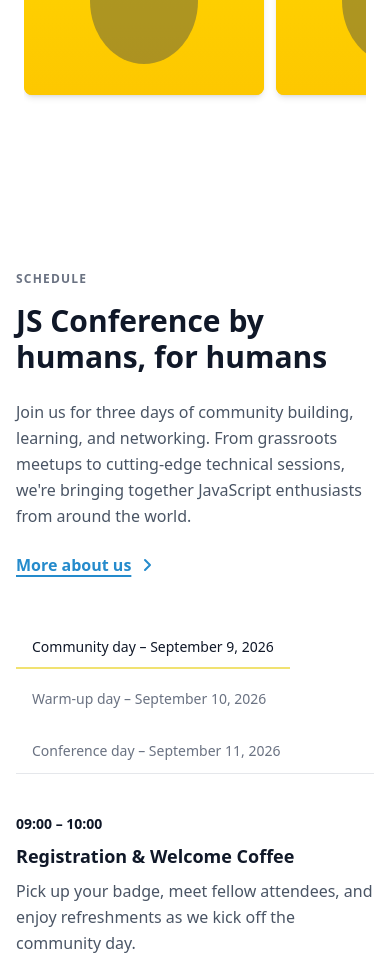
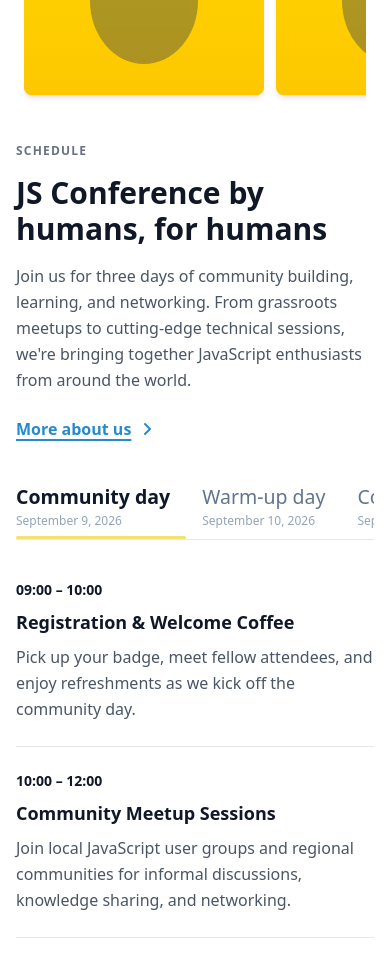
Before and after one commit to zurich-js/zurichjs-conf, a Next.js app: page / in a window 390 px wide. Shown: the part 819-1784 px from the top of the page. Built offline with nearby package versions, Linux system fonts and the light colour scheme.

Commit message:
mobile schedule fixes

```diff
--- a/src/components/atoms/index.ts
+++ b/src/components/atoms/index.ts
@@ -18,8 +18,8 @@ export { Separator } from './Separator';
 
 export type { LogoProps } from './Logo';
 export type { ButtonProps, ButtonVariant, ButtonSize } from './Button';
-export type { HeadingProps, HeadingLevel } from './Heading';
-export type { KickerProps } from './Kicker';
+export type { HeadingProps, HeadingLevel, HeadingVariant } from './Heading';
+export type { KickerProps, KickerVariant } from './Kicker';
 export type { StatProps } from './Stat';
 export type { IconButtonProps } from './IconButton';
 export type { LinkTextProps } from './LinkText';
--- a/src/components/molecules/DayTabs.tsx
+++ b/src/components/molecules/DayTabs.tsx
@@ -1,5 +1,6 @@
-import React, { useRef, KeyboardEvent } from 'react';
-import { Tab } from '@/components/atoms/Tab';
+import React, { useRef, useEffect, useState, KeyboardEvent } from 'react';
+import { usePrefersReducedMotion } from '@/hooks/usePrefersReducedMotion';
+import { colors } from '@/styles/tokens';
 
 export interface DayTab {
   id: string;
@@ -11,21 +12,111 @@ export interface DayTabsProps {
   tabs: DayTab[];
   activeTab: string;
   onTabChange: (tabId: string) => void;
+  className?: string;
 }
 
 /**
  * DayTabs molecule component
- * Accessible tab list with keyboard navigation
- * Displays tabs for different conference days
+ * Accessible tab list with keyboard navigation and animated indicator
+ * Responsive: horizontal scroll on mobile, single row on desktop
  */
 export const DayTabs: React.FC<DayTabsProps> = ({
   tabs,
   activeTab,
   onTabChange,
+  className = '',
 }) => {
-  const tabListRef = useRef<HTMLDivElement>(null);
+  const containerRef = useRef<HTMLDivElement>(null);
+  const tabRefs = useRef<Map<string, HTMLButtonElement>>(new Map());
+  const [indicatorStyle, setIndicatorStyle] = useState({ left: 0, width: 0 });
+  const [liveRegionText, setLiveRegionText] = useState('');
+  const prefersReducedMotion = usePrefersReducedMotion();
 
-  const handleKeyDown = (e: KeyboardEvent<HTMLDivElement>, currentIndex: number) => {
+  // Update indicator position when active tab changes
+  useEffect(() => {
+    const activeTabElement = tabRefs.current.get(activeTab);
+    if (!activeTabElement || !containerRef.current) return;
+
+    const updatePosition = () => {
+      if (!activeTabElement || !containerRef.current) return;
+
+      const wrapperDiv = containerRef.current.querySelector('[role="tablist"]') as HTMLElement;
+      if (!wrapperDiv) return;
+
+      const wrapperRect = wrapperDiv.getBoundingClientRect();
+      const tabRect = activeTabElement.getBoundingClientRect();
+
+      setIndicatorStyle({
+        left: tabRect.left - wrapperRect.left,
+        width: tabRect.width,
+      });
+    };
+
+    // Initial position update
+    updatePosition();
+
+    // Scroll active tab into view on mobile - align to left edge
+    if (window.innerWidth < 640) {
+      const scrollContainer = containerRef.current.querySelector('.overflow-x-auto') as HTMLElement;
+      if (scrollContainer) {
+        const tabLeft = activeTabElement.offsetLeft;
+
+        // Scroll so active tab is at the left edge
+        scrollContainer.scrollTo({
+          left: tabLeft,
+          behavior: prefersReducedMotion ? 'auto' : 'smooth',
+        });
+
+        // Update position after scroll
+        setTimeout(updatePosition, prefersReducedMotion ? 0 : 200);
+      }
+    }
+
+    // Update aria-live region
+    const activeTabData = tabs.find((tab) => tab.id === activeTab);
+    if (activeTabData) {
+      setLiveRegionText(`${activeTabData.label}, ${activeTabData.date}, selected`);
+    }
+  }, [activeTab, tabs, prefersReducedMotion]);
+
+  // Handle resize and recompute indicator position
+  useEffect(() => {
+    const updateIndicator = () => {
+      if (!containerRef.current) return;
+
+      // Recompute indicator position
+      const activeTabElement = tabRefs.current.get(activeTab);
+      if (activeTabElement && containerRef.current) {
+        const wrapperDiv = containerRef.current.querySelector('[role="tablist"]') as HTMLElement;
+        if (!wrapperDiv) return;
+
+        const wrapperRect = wrapperDiv.getBoundingClientRect();
+        const tabRect = activeTabElement.getBoundingClientRect();
+
+        setIndicatorStyle({
+          left: tabRect.left - wrapperRect.left,
+          width: tabRect.width,
+        });
+      }
+    };
+
+    updateIndicator();
+
+    const resizeObserver = new ResizeObserver(updateIndicator);
+    if (containerRef.current) {
+      resizeObserver.observe(containerRef.current);
+    }
+
+    window.addEventListener('resize', updateIndicator);
+
+    return () => {
+      resizeObserver.disconnect();
+      window.removeEventListener('resize', updateIndicator);
+    };
+  }, [activeTab]);
+
+  // Keyboard navigation
+  const handleKeyDown = (e: KeyboardEvent<HTMLButtonElement>, currentIndex: number) => {
     let targetIndex = currentIndex;
 
     switch (e.key) {
@@ -45,34 +136,123 @@ export const DayTabs: React.FC<DayTabsProps> = ({
         e.preventDefault();
         targetIndex = tabs.length - 1;
         break;
+      case 'Enter':
+      case ' ':
+        e.preventDefault();
+        onTabChange(tabs[currentIndex].id);
+        return;
       default:
         return;
     }
 
-    onTabChange(tabs[targetIndex].id);
+    const targetTab = tabs[targetIndex];
+    const targetElement = tabRefs.current.get(targetTab.id);
+    if (targetElement) {
+      targetElement.focus();
+      onTabChange(targetTab.id);
+    }
   };
 
   return (
     <div
-      ref={tabListRef}
-      role="tablist"
-      aria-label="Conference schedule by day"
-      className="flex flex-wrap gap-2 sm:gap-0 border-b border-gray-200"
-      onKeyDown={(e) => {
-        const currentIndex = tabs.findIndex((tab) => tab.id === activeTab);
-        handleKeyDown(e, currentIndex);
-      }}
+      ref={containerRef}
+      className={className}
+      style={
+        {
+          '--brandAccent': colors.brand.primary,
+          '--brandPrimary': colors.brand.primary,
+          '--textMuted': colors.text.muted,
+        } as React.CSSProperties
+      }
     >
-      {tabs.map((tab, index) => (
-        <Tab
-          key={tab.id}
-          id={tab.id}
-          label={`${tab.label} – ${tab.date}`}
-          isActive={activeTab === tab.id}
-          onClick={onTabChange}
-          index={index}
+      {/* Wrapper with bottom border (grey line) */}
+      <div className="relative border-b border-slate-200">
+        {/* Scrollable container */}
+        <div className="relative overflow-x-auto sm:overflow-visible -mb-px scrollbar-hide">
+          {/* Tabs row - left aligned */}
+          <div
+            role="tablist"
+            aria-label="Conference schedule by day"
+            className="relative flex items-end"
+          >
+            {tabs.map((tab, index) => {
+              const isActive = activeTab === tab.id;
+              const isFirst = index === 0;
+              return (
+                <button
+                  key={tab.id}
+                  ref={(el) => {
+                    if (el) {
+                      tabRefs.current.set(tab.id, el);
+                    } else {
+                      tabRefs.current.delete(tab.id);
+                    }
+                  }}
+                  role="tab"
+                  id={`tab-${tab.id}`}
+                  aria-selected={isActive}
+                  aria-controls={`tabpanel-${tab.id}`}
+                  tabIndex={isActive ? 0 : -1}
+                  onClick={() => onTabChange(tab.id)}
+                  onKeyDown={(e) => handleKeyDown(e, index)}
+                  className={`group relative shrink-0 py-3 outline-none min-h-[44px] flex flex-col items-start justify-center focus-visible:ring-2 focus-visible:ring-[color:var(--brandAccent)]/40 focus-visible:ring-offset-2 focus-visible:ring-offset-white rounded-t-md transition-colors touch-manipulation ${
+                    isFirst ? 'pl-0 pr-4 sm:pr-4' : 'px-4 sm:px-4'
+                  }`}
+                  style={{
+                    WebkitTapHighlightColor: 'transparent',
+                  }}
+                >
+                  {/* Title */}
+                  <span
+                    className={`block leading-tight whitespace-nowrap transition-colors ${
+                      isActive
+                        ? 'font-semibold text-slate-900'
+                        : 'font-medium text-slate-500 group-hover:text-slate-700 group-active:text-slate-900'
+                    }`}
+                    style={{
+                      fontSize: 'clamp(18px, 5vw, 24px)',
+                    }}
+                  >
+                    {tab.label}
+                  </span>
+
+                  {/* Date sublabel */}
+                  <span
+                    className="mt-1 block whitespace-nowrap text-[color:var(--textMuted)] leading-tight"
+                    style={{
+                      fontSize: 'clamp(12px, 3vw, 12px)',
+                    }}
+                  >
+                    {tab.date}
+                  </span>
+                </button>
+              );
+            })}
+          </div>
+        </div>
+
+        {/* Animated yellow indicator bar */}
+        <div
+          className="absolute bottom-0 h-[3px] rounded-full bg-[color:var(--brandAccent)] pointer-events-none"
+          style={{
+            left: `${indicatorStyle.left}px`,
+            width: `${indicatorStyle.width}px`,
+            transition: prefersReducedMotion
+              ? 'none'
+              : 'left 160ms ease-out, width 160ms ease-out',
+          }}
         />
-      ))}
+      </div>
+
+      {/* Aria-live region for screen readers */}
+      <div
+        role="status"
+        aria-live="polite"
+        aria-atomic="true"
+        className="sr-only"
+      >
+        {liveRegionText}
+      </div>
     </div>
   );
 };
--- a/src/components/organisms/Hero.tsx
+++ b/src/components/organisms/Hero.tsx
@@ -143,9 +143,6 @@ export const Hero: React.FC<HeroProps> = ({
           <SpeakerGrid speakers={speakers} />
         </DiagonalSection>
       </div>
-
-      {/* White section below (to show the diagonal effect) */}
-      <div className="relative bg-white h-32 md:h-48" />
     </section>
   );
 };
--- a/src/components/organisms/ScheduleSection.tsx
+++ b/src/components/organisms/ScheduleSection.tsx
@@ -50,21 +50,22 @@ export const ScheduleSection: React.FC<ScheduleSectionProps> = ({
     <section className="relative bg-white">
       {/* Main content */}
       <div className="container mx-auto px-4 sm:px-6 lg:px-8 pt-8 md:pt-12 lg:pt-16 pb-16 md:pb-24 lg:pb-32">
-        <div className="grid grid-cols-1 lg:grid-cols-2 gap-12 lg:gap-16">
+        <div className="grid grid-cols-1 lg:grid-cols-[1fr_1.75fr] gap-8 lg:gap-12 xl:gap-16">
           {/* Left column: Title and description */}
-          <div className="flex flex-col justify-start">
-            <Kicker className="text-gray-500! text-xs! md:text-sm! tracking-widest! mb-4">
+          <div className="flex flex-col justify-start lg:max-w-md">
+            <Kicker variant="light" className="mb-4">
               SCHEDULE
             </Kicker>
 
             <Heading
               level="h2"
-              className="text-gray-900! text-3xl md:text-4xl lg:text-5xl mb-6 font-bold!"
+              variant="light"
+              className="text-3xl md:text-4xl lg:text-4xl mb-4"
             >
               {title}
             </Heading>
 
-            <p className="text-base md:text-lg lg:text-xl text-gray-600 leading-relaxed mb-6">
+            <p className="text-base md:text-lg text-gray-600 leading-relaxed mb-6">
               {subtitle}
             </p>
 
```
Also changed, not shown: src/components/atoms/Heading.tsx (+15 -2 lines), src/components/atoms/Kicker.tsx (+16 -2 lines).
